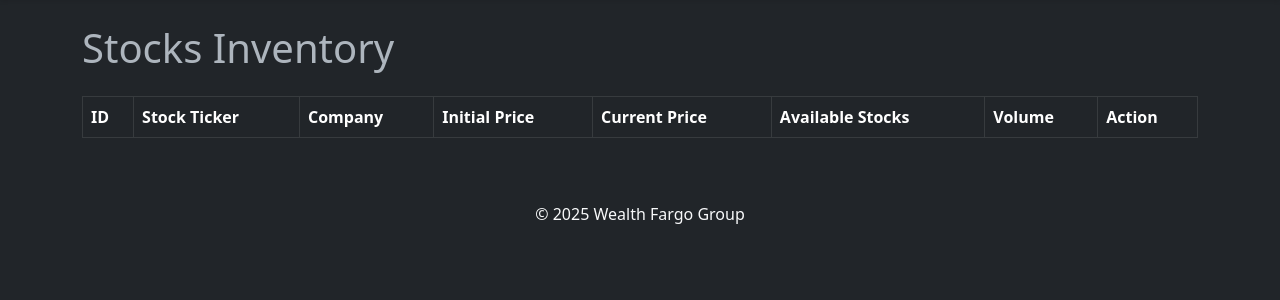
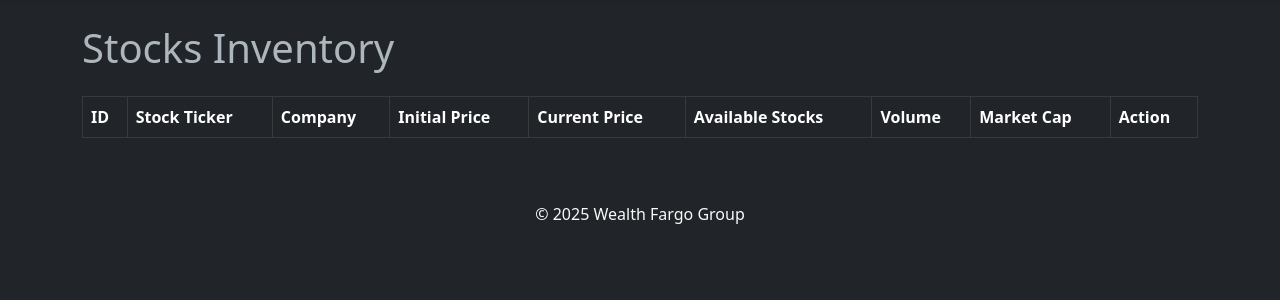
Before and after one commit to hskim19-yeet/GitHub-Main-Repo, a Flask app: page /stocks in a window 1280 px wide. Shown: the part 56-356 px from the top of the page. Run offline with Flask 3, Linux system fonts and the light colour scheme; the visitor is signed in with stand-in values (Sample User, id 1); data comes from the database, SQL or seed files in the repository; data that the repository does not hold is empty.

Commit message:
market cap added
Added a column for market cap in the stock inventory page.

```diff
--- a/working-directory/app.py
+++ b/working-directory/app.py
@@ -697,20 +697,34 @@ def add_user(username, email, lastname, firstname, password):
 def stocks():
     stocks = Stock.query.all()
     market = get_market_context()
-    today = datetime.now().date()  # 20oct2025
+    today = datetime.now().date()
 
-    volumes = {}  # 20oct2025
-    for stock in stocks:  # 20oct2025
+    volumes = {}
+    market_caps = {}
+    outstanding_stocks = {}
+    for stock in stocks:
         volume = db.session.query(func.sum(func.abs(Transaction.quantity))).filter(Transaction.stock_id == stock.id,
-                                                                                   func.date(
-                                                                                       Transaction.timestamp) == today
-                                                                                   # 20oct2025
-                                                                                   ).scalar()
+                                                                                   func.date(Transaction.timestamp) == today
+                                                                                    ).scalar()
 
-        volumes[stock.id] = abs(volume or 0)  # 20oct2025
+        volumes[stock.id] = abs(volume or 0)
 
-    # 20oct2025
-    return render_template('stocks.html', stocks=stocks, market=market, volumes=volumes)
+        #outstanding means shares that are owned by users
+        total_held = db.session.query(func.sum(Portfolio.quantity)).filter(Portfolio.stock_id == stock.id).scalar() or 0
+
+        outstanding_stocks[stock.id] = total_held
+        if total_held > 0:
+            current_price_decimal = Decimal(str(stock.current_price or 0))
+            market_caps[stock.id] = float((Decimal(total_held) * current_price_decimal).quantize(Decimal("0.01")))
+        else:
+            market_caps[stock.id] = 0.00
+
+    return render_template('stocks.html',
+                           stocks=stocks,
+                           market=market,
+                           volumes=volumes,
+                           market_caps=market_caps,
+                           outstanding_stocks=outstanding_stocks)
 
 
 @app.route('/add_stock', methods=['POST'])
--- a/working-directory/templates/stocks.html
+++ b/working-directory/templates/stocks.html
@@ -21,6 +21,7 @@
                     <th>Current Price</th>
                     <th>Available Stocks</th>
                     <th>Volume</th> <!--20oct2025-->
+                    <th>Market Cap</th>
                     <th>Action</th>
                 </tr>
             </thead>
@@ -37,6 +38,9 @@
                     </td>
                     <td>{{ stock.available_stocks }}</td>
                     <td>{{ volumes[stock.id] }}</td> <!--20oct2025-->
+                    <td class="market-cap" data-symbol="{{ stock.stock_ticker }}" data-outstanding="{{ outstanding_stocks[stock.id] }}">
+                        ${{ '%.2f'|format(market_caps[stock.id]) }}
+                    </td>
                     <td>
                         <form action="{{ url_for('add_order')}}" method="POST"
                             class="d-flex align-items-center justify-content-center align gap-3 flex-wrap"
@@ -120,6 +124,15 @@
                             cell.textContent = `$${json_data[symbol].toFixed(2)}`;
                         }
                     });
+                    document.querySelectorAll(".market-cap").forEach(cell => {
+                        const symbol = cell.dataset.symbol;
+                        if (json_data[symbol] !== undefined) {
+                            const outstanding_stocks = parseFloat(cell.dataset.outstanding)
+                            const market_caps = outstanding_stocks * json_data[symbol];
+                            cell.textContent = `$${market_caps.toFixed(2)}`;
+                        }
+                    });
+
                 } catch (error) {
                     console.error("Error fetching prices:", error);
                 }
```
